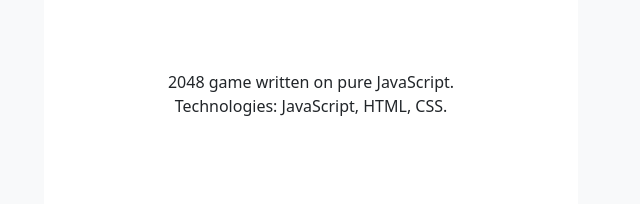
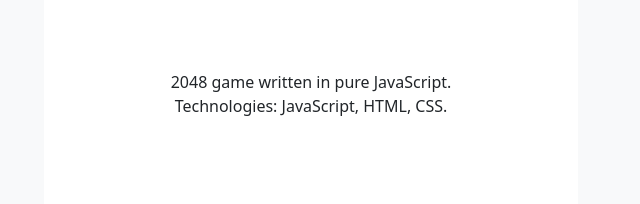
Before and after one commit to nastia-sydorchuk/nastia-sydorchuk.github.io, a plain HTML site: page index.html in a window 1280 px wide. Shown: the part 2087-2291 px from the top of the page, 620-1260 px from the left. Drawn offline with nearby package versions, Linux system fonts and the light colour scheme.

Commit message:
corrected

```diff
--- a/index.html
+++ b/index.html
@@ -133,7 +133,7 @@
               <div class="card-body d-flex flex-column justify-content-between">
                 <h3 class="card-title fw-light">Game 2048</h3>
                 <p class="card-text fw-lighter">
-                  2048 game written on pure JavaScript.
+                  2048 game written in pure JavaScript.
                   <br>
                   <b>Technologies:</b> JavaScript, HTML, CSS.
                 </p>
```
